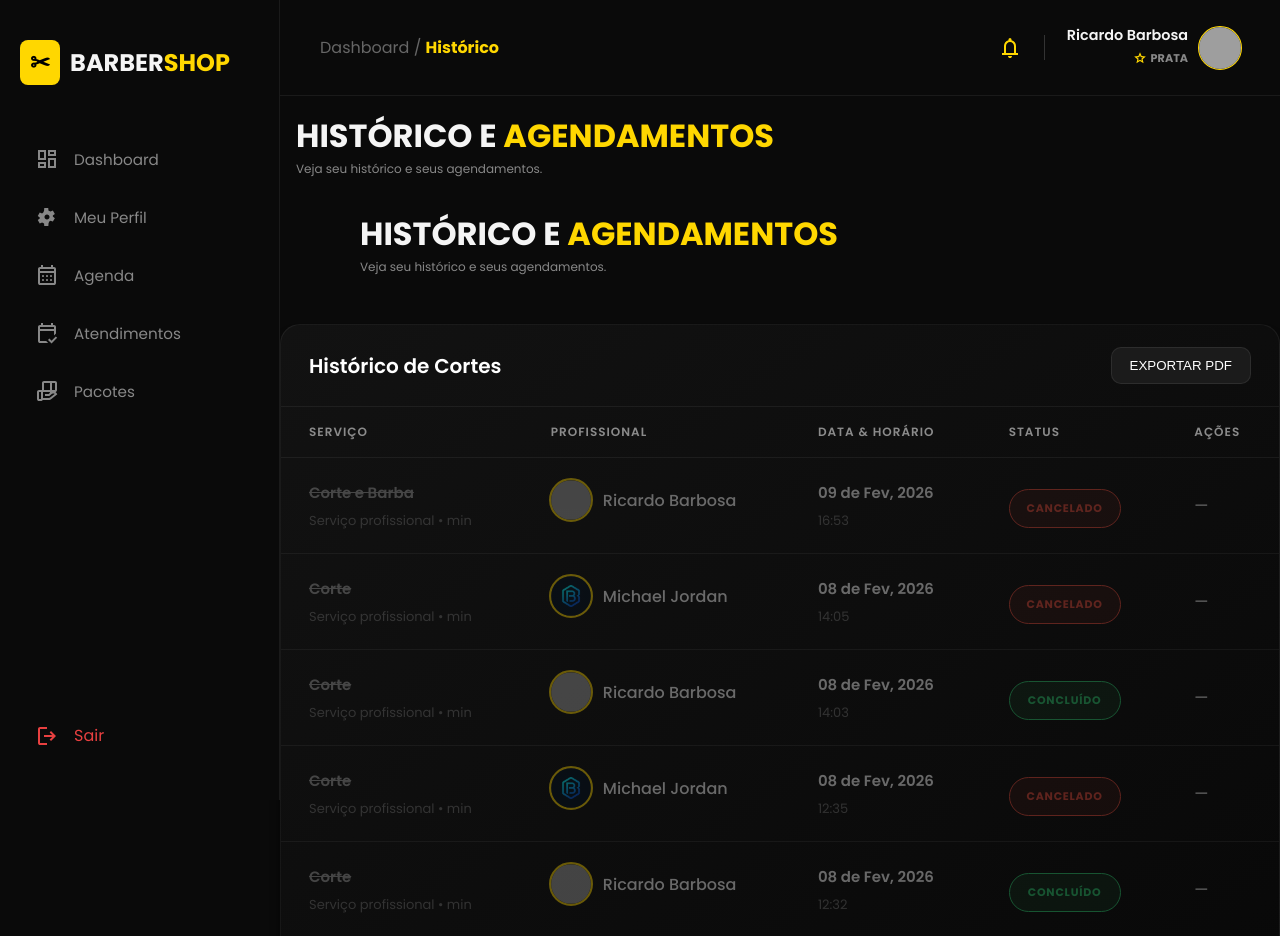
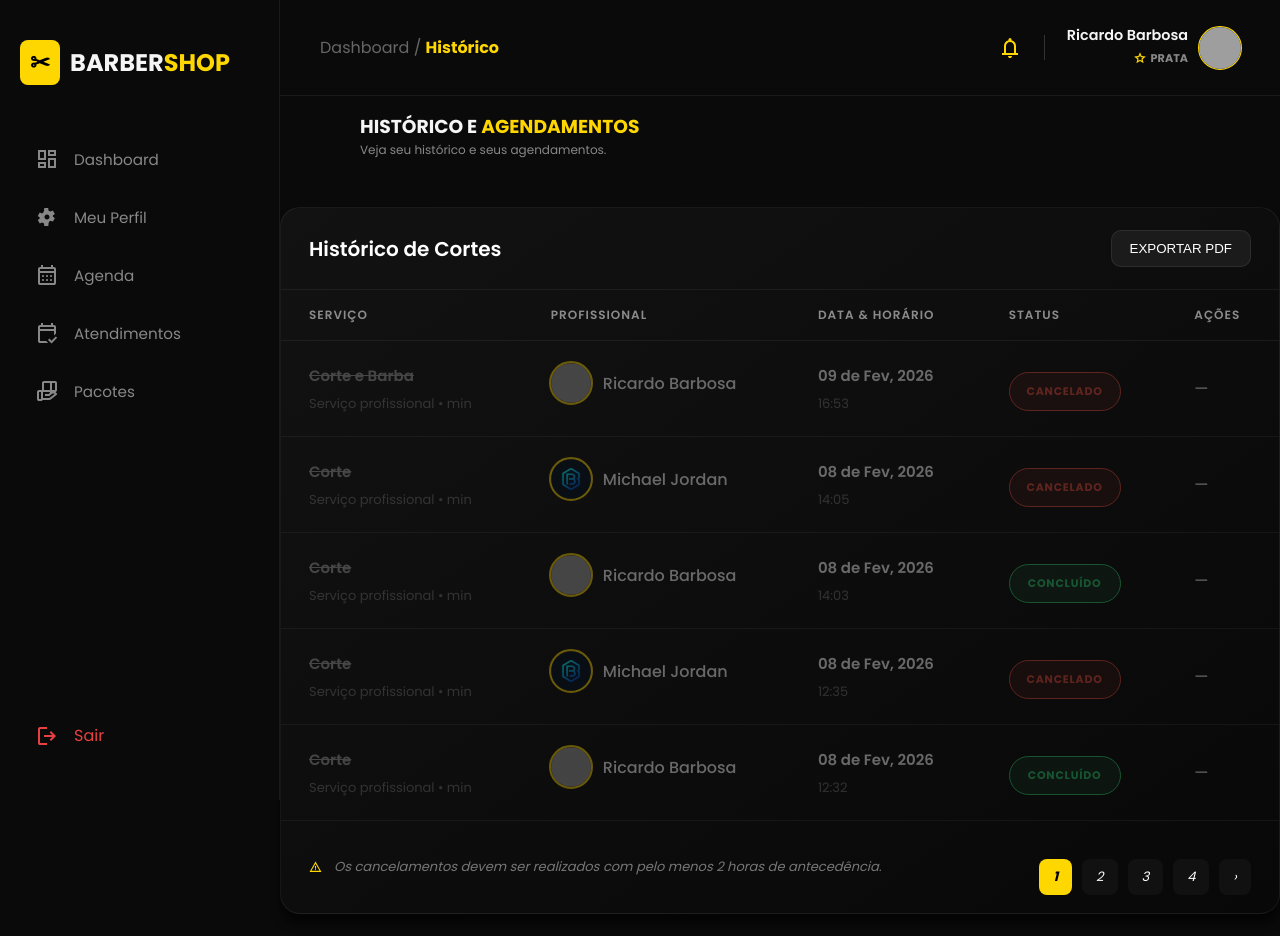
Before and after one commit to ricardobarbosa-dev/barbershop, a Django app: page /accounts/historico/ in a window 1280 px wide. Shown: the top 936 px of the page. Run offline with Django 5.2, Linux system fonts and the light colour scheme; a user stored in the database is signed in; data comes from the database, SQL or seed files in the repository; data that the repository does not hold is empty; grey boxes are pictures that could not be loaded.

Commit message:
Update historico.html

```diff
--- a/backend/accounts/templates/cliente/historico.html
+++ b/backend/accounts/templates/cliente/historico.html
@@ -9,15 +9,7 @@
 {% endblock %}
 
 {% block content %}
-  <div class="appointments">
-    <h3>Meus Agendamentos</h3>
-  </div>
-
   <!-- MOBILE -->
-  <header class="header-text">
-    <h1>HISTÓRICO E <span>AGENDAMENTOS</span></h1>
-    <p>Veja seu histórico e seus agendamentos.</p>
-  </header>
   <div class="card-mobile">
     {% if page_obj %}
       {% for a in page_obj %}
@@ -84,7 +76,7 @@
 
   <!-- DESKTOP -->
   <header class="header-text" style="padding-left: 5rem;">
-    <h1>HISTÓRICO E <span>AGENDAMENTOS</span></h1>
+    <h3>HISTÓRICO E <span>AGENDAMENTOS</span></h3>
     <p>Veja seu histórico e seus agendamentos.</p>
   </header>
   <div class="table-container">
```
